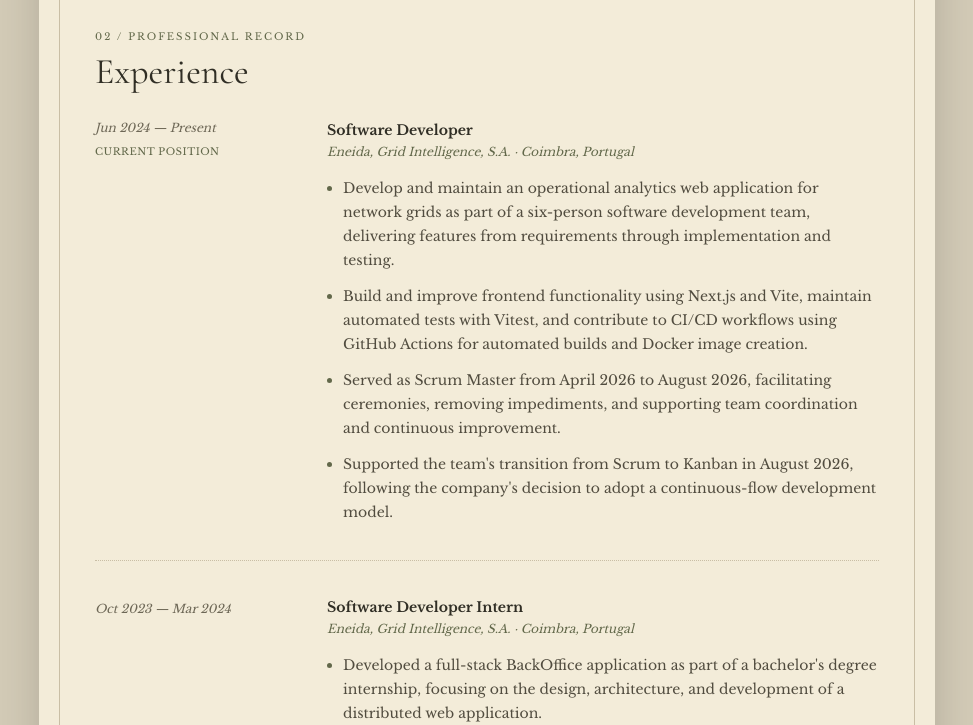
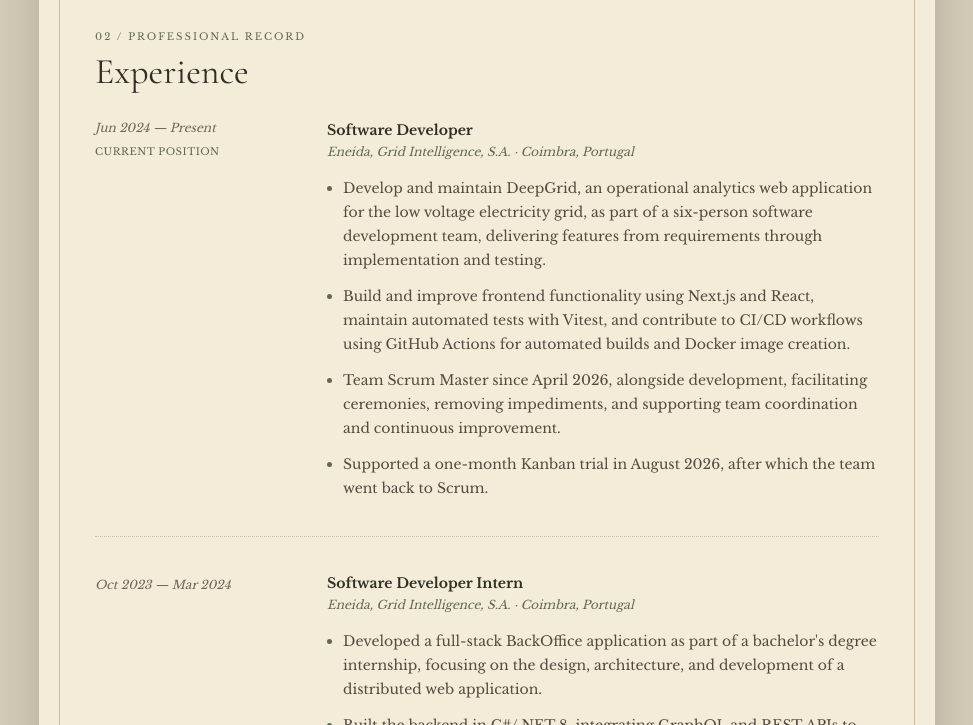
Before and after one commit to 18Miguel/18Miguel, a plain HTML site: page index.html in a window 1280 px wide. Shown: the part 653-1378 px from the top of the page, without its empty margins (153-1126 px from the left). Drawn offline with nearby package versions, Linux system fonts and the light colour scheme.

Commit message:
Update job title and project descriptions in index.html

```diff
--- a/index.html
+++ b/index.html
@@ -3,7 +3,7 @@
 <head>
   <meta charset="UTF-8" />
   <meta name="viewport" content="width=device-width, initial-scale=1.0" />
-  <meta name="description" content="Curriculum Vitæ of Miguel Neves, Software Developer based in Coimbra, Portugal." />
+  <meta name="description" content="Curriculum Vitæ of Miguel Neves, Software Engineer based in Coimbra, Portugal." />
   <title>Miguel Neves - Curriculum Vitæ</title>
 
   <script src="https://cdn.jsdelivr.net/npm/@tailwindcss/browser@4"></script>
@@ -50,7 +50,7 @@
         </h1>
 
         <p class="mt-5 text-center font-editorial text-2xl italic text-faded sm:text-3xl">
-          Software Developer
+          Software Engineer
         </p>
 
         <div class="mt-8 flex flex-wrap justify-center gap-x-3 gap-y-3 text-[10px] text-faded sm:gap-x-4 sm:text-xs">
@@ -171,29 +171,27 @@
 
               <ul class="mt-4 list-disc space-y-3 pl-4 text-sm leading-6 text-[#514c3f] marker:text-olive">
                 <li>
-                  Develop and maintain an operational analytics web application
-                  for network grids as part of a six-person software development
-                  team, delivering features from requirements through
+                  Develop and maintain DeepGrid, an operational analytics web application
+                  for the low voltage electricity grid, as part of a six-person software
+                  development team, delivering features from requirements through
                   implementation and testing.
                 </li>
 
                 <li>
-                  Build and improve frontend functionality using Next.js and
-                  Vite, maintain automated tests with Vitest, and contribute
-                  to CI/CD workflows using GitHub Actions for automated builds
-                  and Docker image creation.
+                  Build and improve frontend functionality using Next.js and React,
+                  maintain automated tests with Vitest, and contribute to CI/CD workflows
+                  using GitHub Actions for automated builds and Docker image creation.
                 </li>
 
                 <li>
-                  Served as Scrum Master from April 2026 to August 2026,
-                  facilitating ceremonies, removing impediments, and supporting
-                  team coordination and continuous improvement.
+                  Team Scrum Master since April 2026, alongside development, facilitating
+                  ceremonies, removing impediments, and supporting team coordination and
+                  continuous improvement.
                 </li>
 
                 <li>
-                  Supported the team's transition from Scrum to Kanban in
-                  August 2026, following the company's decision to adopt a
-                  continuous-flow development model.
+                  Supported a one-month Kanban trial in August 2026, after which the team
+                  went back to Scrum.
                 </li>
               </ul>
             </div>
```
